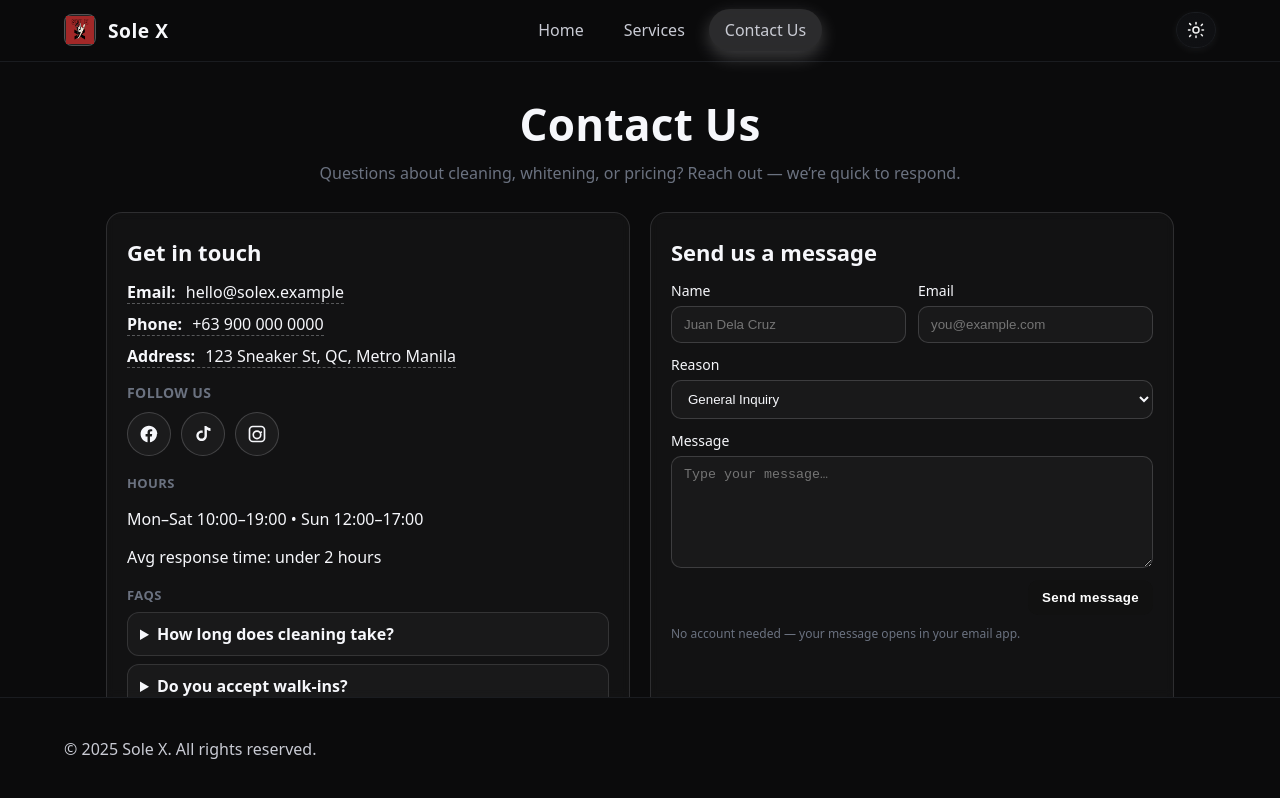
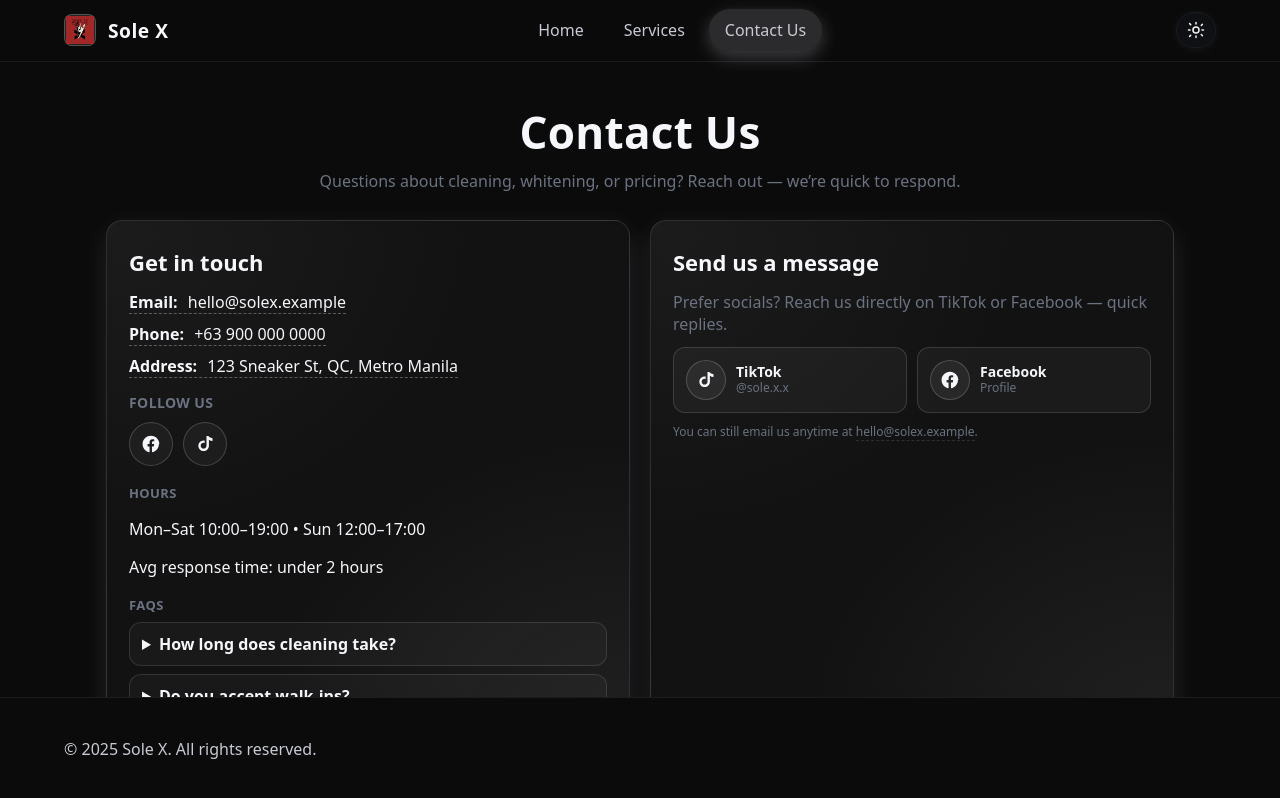
Before and after one commit to MikhailAg0ny/Sole-X-Web-Landing-Page, a React (Vite) app in the folder web_frontend/: page /contact in a window 1280 px wide. Shown: the top 798 px of the page. Built offline with nearby package versions, Linux system fonts and the light colour scheme.

Commit message:
Changing Contact Us Input into Social Media Icon
Change into Social Media Icon to direct the link and minor fix for shoe view model

```diff
--- a/web_frontend/src/components/Three/ModelCanvas.jsx
+++ b/web_frontend/src/components/Three/ModelCanvas.jsx
@@ -37,9 +37,9 @@ function ShoeModel({ url, rotation = [0, Math.PI, 0], scale = 1, spin = true, sp
     if (!innerRef.current) return
     // Apply static tilt to inner group
     innerRef.current.rotation.set(rotation[0], rotation[1], rotation[2])
-    // After rotation, re-ground Y so minY sits at y=0 (keep X/Z center unchanged)
-    const box = new THREE.Box3().setFromObject(innerRef.current)
-    innerRef.current.position.y -= box.min.y
+  // After rotation, re-ground Y so minY sits at y=0 (keep X/Z center unchanged)
+  const box = new THREE.Box3().setFromObject(innerRef.current)
+  innerRef.current.position.y -= box.min.y
     setIsPositioned(true)
   }, [rotation])
 
@@ -48,6 +48,7 @@ function ShoeModel({ url, rotation = [0, Math.PI, 0], scale = 1, spin = true, sp
       outerRef.current.rotation.y += delta * spinSpeed
     }
   })
+
 
   return (
     <group ref={outerRef} scale={scale * baseScale.current}>
@@ -87,7 +88,7 @@ export default function ModelCanvas({ modelUrl = '/models/nike_air_zoom_pegasus_
 
   return (
     <div className={styles.wrapper}>
-      <Canvas
+  <Canvas
         shadows
         gl={{ antialias: true, alpha: true }}
         dpr={[1, 2]}
@@ -101,6 +102,15 @@ export default function ModelCanvas({ modelUrl = '/models/nike_air_zoom_pegasus_
         <Suspense fallback={<Loader />}>
           <ambientLight intensity={0.6} />
           <directionalLight position={[3, 6, 5]} intensity={1} castShadow shadow-mapSize-width={1024} shadow-mapSize-height={1024} />
+          <spotLight
+            position={[-3, 7, 4]}
+            angle={0.6}
+            penumbra={0.5}
+            intensity={0.8}
+            castShadow
+            shadow-mapSize-width={1024}
+            shadow-mapSize-height={1024}
+          />
           <group position={offset}>
             <ShoeModel url={modelUrl} rotation={rotation ?? (rearView ? [0, Math.PI, 0] : [0, 0, 0])} scale={scale} spin={spin} spinSpeed={spinSpeed} />
           </group>
--- a/web_frontend/src/components/Three/ModelCanvas.module.css
+++ b/web_frontend/src/components/Three/ModelCanvas.module.css
@@ -17,6 +17,19 @@
   perspective: 1000px;
 }
 
+/* Soft hue background layer behind the canvas (subtle) */
+.wrapper::before {
+  content: "";
+  position: absolute;
+  inset: -1px; /* bleed under the border */
+  border-radius: inherit;
+  background:
+    radial-gradient(120% 90% at 20% 10%, color-mix(in oklab, var(--accent) 12%, transparent), transparent 65%),
+    radial-gradient(120% 90% at 80% 90%, color-mix(in oklab, var(--accent) 16%, transparent), transparent 65%),
+    linear-gradient(180deg, color-mix(in oklab, var(--color-bg) 90%, transparent), color-mix(in oklab, var(--color-bg) 96%, transparent));
+  z-index: 0;
+}
+
 /* Ensure the R3F <canvas> fills its container */
 .wrapper > canvas {
   position: absolute;
@@ -27,6 +40,7 @@
   /* Prevent canvas from floating or shifting */
   transform: translateZ(0);
   backface-visibility: hidden;
+  z-index: 1; /* above hue background */
 }
 
 /* Force hardware acceleration and prevent positioning issues */
--- a/web_frontend/src/pages/Contact.jsx
+++ b/web_frontend/src/pages/Contact.jsx
@@ -66,7 +66,7 @@ export default function Contact() {
             <div className={styles.socialRow}>
               <a
                 className={styles.iconButton}
-                href="https://facebook.com/yourpage"
+                href="https://www.facebook.com/profile.php?id=100077518822291"
                 target="_blank"
                 rel="noreferrer noopener"
                 aria-label="Facebook"
@@ -78,7 +78,7 @@ export default function Contact() {
               </a>
               <a
                 className={styles.iconButton}
-                href="https://tiktok.com/@yourhandle"
+                href="https://www.tiktok.com/@sole.x.x"
                 target="_blank"
                 rel="noreferrer noopener"
                 aria-label="TikTok"
@@ -86,18 +86,6 @@ export default function Contact() {
               >
                 <svg viewBox="0 0 24 24" aria-hidden="true">
                   <path d="M21 8.5a6.9 6.9 0 0 1-4.3-1.6v7.2c0 3.5-2.8 6.4-6.3 6.4S4 17.6 4 14.1c0-3.5 2.8-6.4 6.3-6.4.4 0 .9.04 1.3.13v2.93a3.44 3.44 0 0 0-1.3-.25c-1.9 0-3.5 1.57-3.5 3.5s1.6 3.5 3.5 3.5 3.5-1.57 3.5-3.5V2.5h2a6.9 6.9 0 0 0 5.2 2.5V8.5Z" />
-                </svg>
-              </a>
-              <a
-                className={styles.iconButton}
-                href="https://instagram.com/yourhandle"
-                target="_blank"
-                rel="noreferrer noopener"
-                aria-label="Instagram"
-                title="Instagram"
-              >
-                <svg viewBox="0 0 24 24" aria-hidden="true">
-                  <path d="M7 2h10a5 5 0 0 1 5 5v10a5 5 0 0 1-5 5H7a5 5 0 0 1-5-5V7a5 5 0 0 1 5-5Zm0 2a3 3 0 0 0-3 3v10a3 3 0 0 0 3 3h10a3 3 0 0 0 3-3V7a3 3 0 0 0-3-3H7Zm5 3.5a5.5 5.5 0 1 1 0 11 5.5 5.5 0 0 1 0-11Zm0 2a3.5 3.5 0 1 0 0 7 3.5 3.5 0 0 0 0-7Zm5.25-.75a1 1 0 1 1 0 2 1 1 0 0 1 0-2Z" />
                 </svg>
               </a>
             </div>
@@ -122,38 +110,43 @@ export default function Contact() {
           </div>
         </div>
 
-  <div className={styles.card} data-reveal>
+        <div className={styles.card} data-reveal>
           <h2>Send us a message</h2>
-          <form className={styles.form} onSubmit={handleSubmit}>
-            <div className={styles.row}>
-              <label>
-                Name
-                <input name="name" type="text" required placeholder="Juan Dela Cruz" />
-              </label>
-              <label>
-                Email
-                <input name="email" type="email" required placeholder="you@example.com" />
-              </label>
-            </div>
-            <label>
-              Reason
-              <select name="reason" defaultValue="General Inquiry">
-                <option>General Inquiry</option>
-                <option>Service Booking</option>
-                <option>Pricing & Availability</option>
-                <option>Partnership</option>
-              </select>
-            </label>
-            <label>
-              Message
-              <textarea name="message" rows="6" required placeholder="Type your message…" />
-            </label>
-            <div className={styles.actions}>
-              <button type="submit">Send message</button>
-            </div>
-          </form>
+          <p className={styles.sub} style={{ marginBottom: 12 }}>
+            Prefer socials? Reach us directly on TikTok or Facebook — quick replies.
+          </p>
+          <div className={styles.socialRow}>
+            <a
+              className={styles.socialContact}
+              href="https://www.tiktok.com/@sole.x.x"
+              target="_blank"
+              rel="noreferrer noopener"
+            >
+              <span className={styles.socialIcon} aria-hidden="true">
+                <svg viewBox="0 0 24 24"><path d="M21 8.5a6.9 6.9 0 0 1-4.3-1.6v7.2c0 3.5-2.8 6.4-6.3 6.4S4 17.6 4 14.1c0-3.5 2.8-6.4 6.3-6.4.4 0 .9.04 1.3.13v2.93a3.44 3.44 0 0 0-1.3-.25c-1.9 0-3.5 1.57-3.5 3.5s1.6 3.5 3.5 3.5 3.5-1.57 3.5-3.5V2.5h2a6.9 6.9 0 0 0 5.2 2.5V8.5Z"/></svg>
+              </span>
+              <div className={styles.socialText}>
+                <strong>TikTok</strong>
+                <span>@sole.x.x</span>
+              </div>
+            </a>
+            <a
+              className={styles.socialContact}
+              href="https://www.facebook.com/profile.php?id=100077518822291"
+              target="_blank"
+              rel="noreferrer noopener"
+            >
+              <span className={styles.socialIcon} aria-hidden="true">
+                <svg viewBox="0 0 24 24"><path d="M22 12.06C22 6.48 17.52 2 11.94 2 6.37 2 1.88 6.48 1.88 12.06c0 4.99 3.63 9.14 8.38 9.94v-7.03H7.9v-2.9h2.36V9.9c0-2.33 1.39-3.62 3.52-3.62 1.02 0 2.09.18 2.09.18v2.3h-1.18c-1.17 0-1.54.73-1.54 1.48v1.78h2.63l-.42 2.9h-2.21V22c4.75-.79 8.38-4.95 8.38-9.94Z"/></svg>
+              </span>
+              <div className={styles.socialText}>
+                <strong>Facebook</strong>
+                <span>Profile</span>
+              </div>
+            </a>
+          </div>
           <p className={styles.helpText}>
-            No account needed — your message opens in your email app.
+            You can still email us anytime at <a className={styles.link} href="mailto:hello@solex.example">hello@solex.example</a>.
           </p>
         </div>
       </div>
--- a/web_frontend/src/pages/Contact.module.css
+++ b/web_frontend/src/pages/Contact.module.css
@@ -1,7 +1,7 @@
 .container {
   max-width: 1100px;
   margin: 0 auto;
-  padding: 32px 16px 64px;
+  padding: 40px 16px 72px;
 }
 
 .header {
@@ -33,10 +33,14 @@
 
 .card {
   border: 1px solid color-mix(in srgb, currentColor 12%, transparent);
-  background: color-mix(in srgb, currentColor 3%, transparent);
+  background:
+    radial-gradient(120% 100% at 0% 0%, color-mix(in srgb, currentColor 4%, transparent), transparent 60%),
+    radial-gradient(120% 100% at 100% 100%, color-mix(in srgb, currentColor 6%, transparent), transparent 60%),
+    color-mix(in srgb, currentColor 3%, transparent);
   border-radius: 16px;
-  padding: 20px;
-  backdrop-filter: saturate(140%) blur(4px);
+  padding: 22px;
+  backdrop-filter: saturate(140%) blur(6px);
+  box-shadow: 0 10px 28px color-mix(in srgb, currentColor 10%, transparent);
 }
 
 .card h2 {
@@ -79,6 +83,51 @@
   display: flex;
   gap: 10px;
 }
+.socialContact {
+  flex: 1 1 0;
+  display: flex;
+  align-items: center;
+  gap: 10px;
+  padding: 12px;
+  border-radius: 12px;
+  text-decoration: none;
+  color: inherit;
+  border: 1px solid color-mix(in srgb, currentColor 14%, transparent);
+  background: color-mix(in srgb, currentColor 4%, transparent);
+  transition: transform 0.2s ease, background-color 0.2s ease,
+    border-color 0.2s ease, box-shadow 0.2s ease;
+}
+.socialContact:hover {
+  transform: translateY(-2px);
+  background: color-mix(in srgb, currentColor 8%, transparent);
+  border-color: color-mix(in srgb, currentColor 26%, transparent);
+  box-shadow: 0 8px 20px rgba(0,0,0,0.08);
+}
+.socialIcon {
+  width: 40px;
+  height: 40px;
+  display: grid;
+  place-items: center;
+  border-radius: 999px;
+  background: color-mix(in srgb, currentColor 6%, transparent);
+  border: 1px solid color-mix(in srgb, currentColor 18%, transparent);
+}
+.socialIcon svg {
+  width: 20px;
+  height: 20px;
+  fill: currentColor;
+}
+.socialText {
+  display: grid;
+  line-height: 1.2;
+}
+.socialText strong {
+  font-size: 14px;
+}
+.socialText span {
+  font-size: 12px;
+  color: var(--muted-fg, #6b7280);
+}
 .iconButton {
   width: 44px;
   height: 44px;
@@ -89,13 +138,14 @@
   color: inherit;
   text-decoration: none;
   transition: transform 0.2s ease, background-color 0.2s ease,
-    border-color 0.2s ease;
+    border-color 0.2s ease, box-shadow 0.2s ease;
   background: color-mix(in srgb, currentColor 4%, transparent);
 }
 .iconButton:hover {
   transform: translateY(-2px);
   background: color-mix(in srgb, currentColor 8%, transparent);
   border-color: color-mix(in srgb, currentColor 26%, transparent);
+  box-shadow: 0 8px 20px rgba(0,0,0,0.08);
 }
 .iconButton svg {
   width: 20px;
@@ -160,11 +210,13 @@ textarea {
   border-radius: 10px;
   padding: 10px 12px;
   outline: none;
+  transition: border-color 0.2s ease, box-shadow 0.2s ease, background-color 0.2s ease;
 }
 input:focus,
 select:focus,
 textarea:focus {
   border-color: color-mix(in srgb, currentColor 36%, transparent);
+  box-shadow: 0 0 0 3px color-mix(in srgb, currentColor 16%, transparent);
 }
 .actions {
   display: flex;
```
